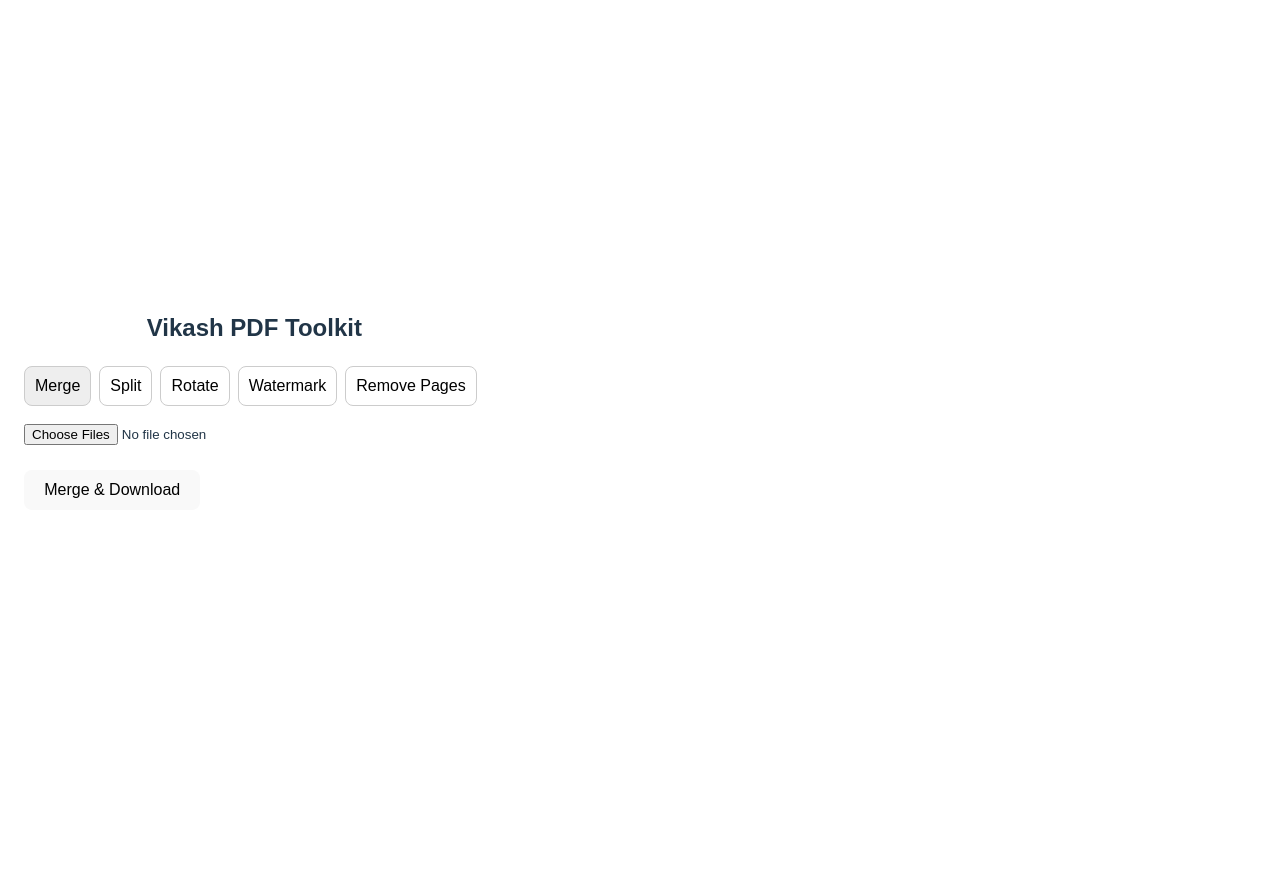
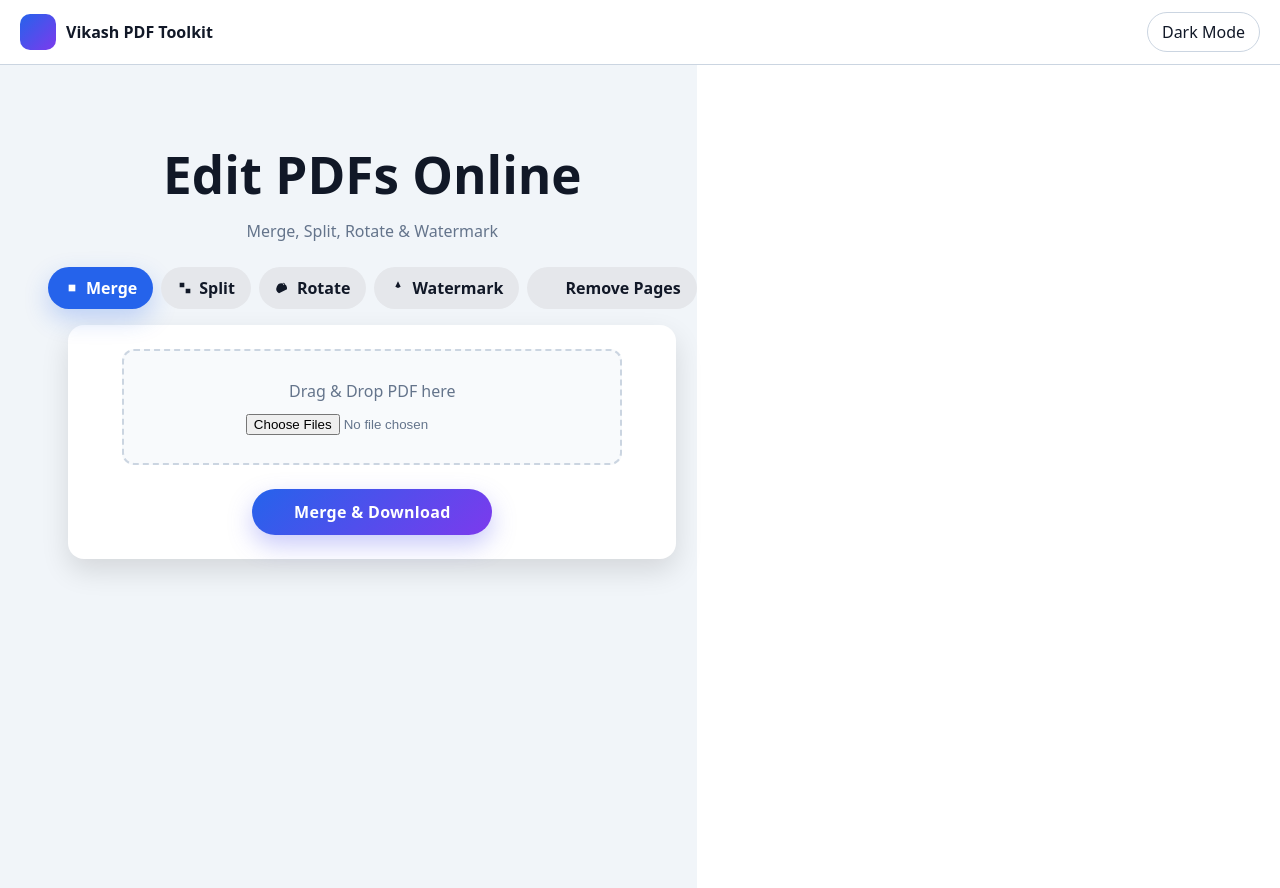
Before and after one commit to vikashsah2357/pdfWorld, a React (Vite) app: page / in a window 1280 px wide. Before the commit the page ends 800 px from the top, so only its background shows below. Built offline with nearby package versions, Linux system fonts and the light colour scheme.

Commit message:
new changes related UI

```diff
--- a/src/App.jsx
+++ b/src/App.jsx
@@ -3,6 +3,7 @@ import { PDFDocument, degrees, rgb, StandardFonts } from "pdf-lib";
 
 export default function App() {
   const [activeTab, setActiveTab] = useState("merge");
+  const [dark, setDark] = useState(false);
   const [files, setFiles] = useState([]);
   const [splitFile, setSplitFile] = useState(null);
   const [rotateFile, setRotateFile] = useState(null);
@@ -10,6 +11,15 @@ export default function App() {
   const [removeFile, setRemoveFile] = useState(null);
   const [watermarkText, setWatermarkText] = useState("");
   const [removePages, setRemovePages] = useState("");
+
+  const theme = {
+    bg: dark ? "#0f172a" : "#f1f5f9",
+    card: dark ? "#111827" : "#ffffff",
+    text: dark ? "#e5e7eb" : "#111827",
+    sub: dark ? "#94a3b8" : "#64748b",
+    border: dark ? "#334155" : "#cbd5e1",
+    tabIdle: dark ? "#1f2937" : "#e5e7eb",
+  };
 
   const downloadFile = (bytes, name) => {
     const blob = new Blob([bytes], { type: "application/pdf" });
@@ -88,70 +98,208 @@ export default function App() {
     downloadFile(newBytes, "updated.pdf");
   };
 
-  const TabButton = ({ id, label }) => (
+  const Icon = ({ path }) => (
+    <svg width="16" height="16" viewBox="0 0 24 24" fill="currentColor" style={{ marginRight: 6 }}>
+      <path d={path} />
+    </svg>
+  );
+
+  const TabButton = ({ id, label, icon }) => {
+    const [hover, setHover] = useState(false);
+    const active = activeTab === id;
+    return (
       <button
         onClick={() => setActiveTab(id)}
-      style={{ padding: 10, marginRight: 8, borderRadius: 8, border: "1px solid #ccc", background: activeTab === id ? "#eee" : "#fff" }}
+        onMouseEnter={() => setHover(true)}
+        onMouseLeave={() => setHover(false)}
+        style={{
+          display: "flex",
+          alignItems: "center",
+          padding: "10px 16px",
+          borderRadius: 9999,
+          border: "none",
+          cursor: "pointer",
+          background: active ? "#2563eb" : theme.tabIdle,
+          color: active ? "#fff" : theme.text,
+          fontWeight: 600,
+          transform: hover ? "translateY(-1px) scale(1.03)" : "scale(1)",
+          boxShadow: active || hover ? "0 10px 24px rgba(37,99,235,0.25)" : "none",
+          transition: "all .18s ease"
+        }}
+      >
+        {icon}
+        {label}
+      </button>
+    );
+  };
+
+  const Card = ({ children }) => (
+    <div
+      style={{
+        background: theme.card,
+        padding: 24,
+        borderRadius: 16,
+        boxShadow: "0 12px 28px rgba(0,0,0,0.12)",
+        margin: "16px auto",
+        maxWidth: 560,
+        textAlign: "center",
+        display: "flex",
+        flexDirection: "column",
+        alignItems: "center",
+        color: theme.text
+      }}
+    >
+      {children}
+    </div>
+  );
+
+  const UploadBox = ({ onFiles, multiple=false }) => {
+    const [drag, setDrag] = useState(false);
+    return (
+      <div
+        onDragOver={(e)=>{e.preventDefault();setDrag(true);}}
+        onDragLeave={()=>setDrag(false)}
+        onDrop={(e)=>{e.preventDefault();setDrag(false); onFiles(e.dataTransfer.files);}}
+        style={{
+          border: `2px dashed ${theme.border}`,
+          borderRadius: 12,
+          padding: 28,
+          textAlign: "center",
+          margin: "0 auto 16px",
+          background: drag ? "rgba(37,99,235,0.08)" : (dark?"#020617":"#f8fafc"),
+          width: "100%",
+          maxWidth: 440,
+          color: theme.sub
+        }}
+      >
+        <div style={{ marginBottom: 8 }}>Drag & Drop PDF here</div>
+        <input type="file" accept="application/pdf" multiple={multiple}
+          onChange={(e)=>onFiles(e.target.files)} />
+      </div>
+    );
+  };
+
+  const PrimaryButton = ({ onClick, label }) => {
+    const [hover, setHover] = useState(false);
+    return (
+      <button
+        onClick={onClick}
+        onMouseEnter={()=>setHover(true)}
+        onMouseLeave={()=>setHover(false)}
+        style={{
+          padding: "12px 26px",
+          background: "linear-gradient(135deg, #2563eb, #7c3aed)",
+          color: "white",
+          border: "none",
+          borderRadius: 9999,
+          cursor: "pointer",
+          fontWeight: 700,
+          letterSpacing: 0.3,
+          boxShadow: hover ? "0 14px 28px rgba(99,102,241,0.45)" : "0 10px 24px rgba(99,102,241,0.35)",
+          transform: hover ? "translateY(-1px) scale(1.03)" : "scale(1)",
+          transition: "all .18s ease",
+          margin: "8px auto 0",
+          display: "block",
+          minWidth: 240
+        }}
       >
         {label}
       </button>
     );
+  };
+
+  const Navbar = () => (
+    <div style={{
+      position: "fixed",
+      top: 0,
+      left: 0,
+      right: 0,
+      height: 64,
+      display: "flex",
+      alignItems: "center",
+      justifyContent: "space-between",
+      padding: "0 20px",
+      background: dark ? "#020617" : "#ffffff",
+      borderBottom: `1px solid ${theme.border}`,
+      zIndex: 10
+    }}>
+      <div style={{ display: "flex", alignItems: "center", gap: 10, color: theme.text, fontWeight: 800 }}>
+        <div style={{ width: 36, height: 36, borderRadius: 10, background: "linear-gradient(135deg,#2563eb,#7c3aed)" }} />
+        Vikash PDF Toolkit
+      </div>
+      <button onClick={()=>setDark(!dark)} style={{
+        padding: "8px 14px",
+        borderRadius: 9999,
+        border: `1px solid ${theme.border}`,
+        background: "transparent",
+        color: theme.text,
+        cursor: "pointer"
+      }}>{dark?"Light":"Dark"} Mode</button>
+    </div>
+  );
 
   return (
-    <div style={{ padding: 24, maxWidth: 900, margin: "0 auto", fontFamily: "Arial" }}>
-      <h2 style={{ textAlign: "center" }}>Vikash PDF Toolkit</h2>
+    <div style={{ background: theme.bg, minHeight: "100vh", paddingTop: 88 }}>
+      <Navbar />
+      <div style={{ maxWidth: 980, margin: "0 auto", width: "100%", padding: 24 }}>
+        <h1 style={{ textAlign: "center", marginBottom: 6, color: theme.text }}>Edit PDFs Online</h1>
+        <p style={{ textAlign: "center", color: theme.sub }}>Merge, Split, Rotate & Watermark</p>
 
-      <div style={{ marginBottom: 16 }}>
-        <TabButton id="merge" label="Merge" />
-        <TabButton id="split" label="Split" />
-        <TabButton id="rotate" label="Rotate" />
-        <TabButton id="watermark" label="Watermark" />
-        <TabButton id="remove" label="Remove Pages" />
+        <div style={{ marginTop: 24, display: "flex", justifyContent: "center", gap: 8, flexWrap: "wrap" }}>
+          <TabButton id="merge" label="Merge" icon={<Icon path="M7 7h10v10H7z"/>} />
+          <TabButton id="split" label="Split" icon={<Icon path="M4 4h7v7H4zM13 13h7v7h-7z"/>} />
+          <TabButton id="rotate" label="Rotate" icon={<Icon path="M12 4v4l3-3-3-1zM6 20a8 8 0 1112-6"/>} />
+          <TabButton id="watermark" label="Watermark" icon={<Icon path="M12 2l4 8-4 2-4-2z"/>} />
+          <TabButton id="remove" label="Remove Pages" icon={<Icon path="M6 7h12M9 7v10m6-10v10"/>} />
         </div>
 
         {activeTab === "merge" && (
-        <div>
-          <input type="file" accept="application/pdf" multiple onChange={(e) => setFiles([...e.target.files])} />
-          <br /><br />
-          <button onClick={handleMerge}>Merge & Download</button>
-        </div>
+          <Card>
+            <UploadBox multiple onFiles={(f)=>setFiles([...f])} />
+            <PrimaryButton onClick={handleMerge} label="Merge & Download" />
+          </Card>
         )}
 
         {activeTab === "split" && (
-        <div>
-          <input type="file" accept="application/pdf" onChange={(e) => setSplitFile(e.target.files[0])} />
-          <br /><br />
-          <button onClick={handleSplit}>Split & Download</button>
-        </div>
+          <Card>
+            <UploadBox onFiles={(f)=>setSplitFile(f[0])} />
+            <PrimaryButton onClick={handleSplit} label="Split & Download" />
+          </Card>
         )}
 
         {activeTab === "rotate" && (
-        <div>
-          <input type="file" accept="application/pdf" onChange={(e) => setRotateFile(e.target.files[0])} />
-          <br /><br />
-          <button onClick={handleRotate}>Rotate 90° & Download</button>
-        </div>
+          <Card>
+            <UploadBox onFiles={(f)=>setRotateFile(f[0])} />
+            <PrimaryButton onClick={handleRotate} label="Rotate 90° & Download" />
+          </Card>
         )}
 
         {activeTab === "watermark" && (
-        <div>
-          <input type="file" accept="application/pdf" onChange={(e) => setWatermarkFile(e.target.files[0])} />
-          <br /><br />
-          <input type="text" placeholder="Enter watermark text" onChange={(e) => setWatermarkText(e.target.value)} />
-          <br /><br />
-          <button onClick={handleWatermark}>Add Watermark</button>
-        </div>
+          <Card>
+            <UploadBox onFiles={(f)=>setWatermarkFile(f[0])} />
+            <input
+              type="text"
+              placeholder="Enter watermark text"
+              onChange={(e)=>setWatermarkText(e.target.value)}
+              style={{ padding: 12, borderRadius: 10, width: "100%", maxWidth: 440, margin: "0 auto 16px", border: `1px solid ${theme.border}`, display: "block", background: dark?"#020617":"#fff", color: theme.text }}
+            />
+            <PrimaryButton onClick={handleWatermark} label="Add Watermark" />
+          </Card>
         )}
 
         {activeTab === "remove" && (
-        <div>
-          <input type="file" accept="application/pdf" onChange={(e) => setRemoveFile(e.target.files[0])} />
-          <br /><br />
-          <input type="text" placeholder="Pages to remove (e.g. 1,3)" onChange={(e) => setRemovePages(e.target.value)} />
-          <br /><br />
-          <button onClick={handleRemovePages}>Remove & Download</button>
+          <Card>
+            <UploadBox onFiles={(f)=>setRemoveFile(f[0])} />
+            <input
+              type="text"
+              placeholder="Pages to remove (e.g. 1,3)"
+              onChange={(e)=>setRemovePages(e.target.value)}
+              style={{ padding: 12, borderRadius: 10, width: "100%", maxWidth: 440, margin: "0 auto 16px", border: `1px solid ${theme.border}`, display: "block", background: dark?"#020617":"#fff", color: theme.text }}
+            />
+            <PrimaryButton onClick={handleRemovePages} label="Remove & Download" />
+          </Card>
+        )}
       </div>
-      )}
     </div>
   );
 }
```
Lines whose indentation alone changed are shown as unchanged.
